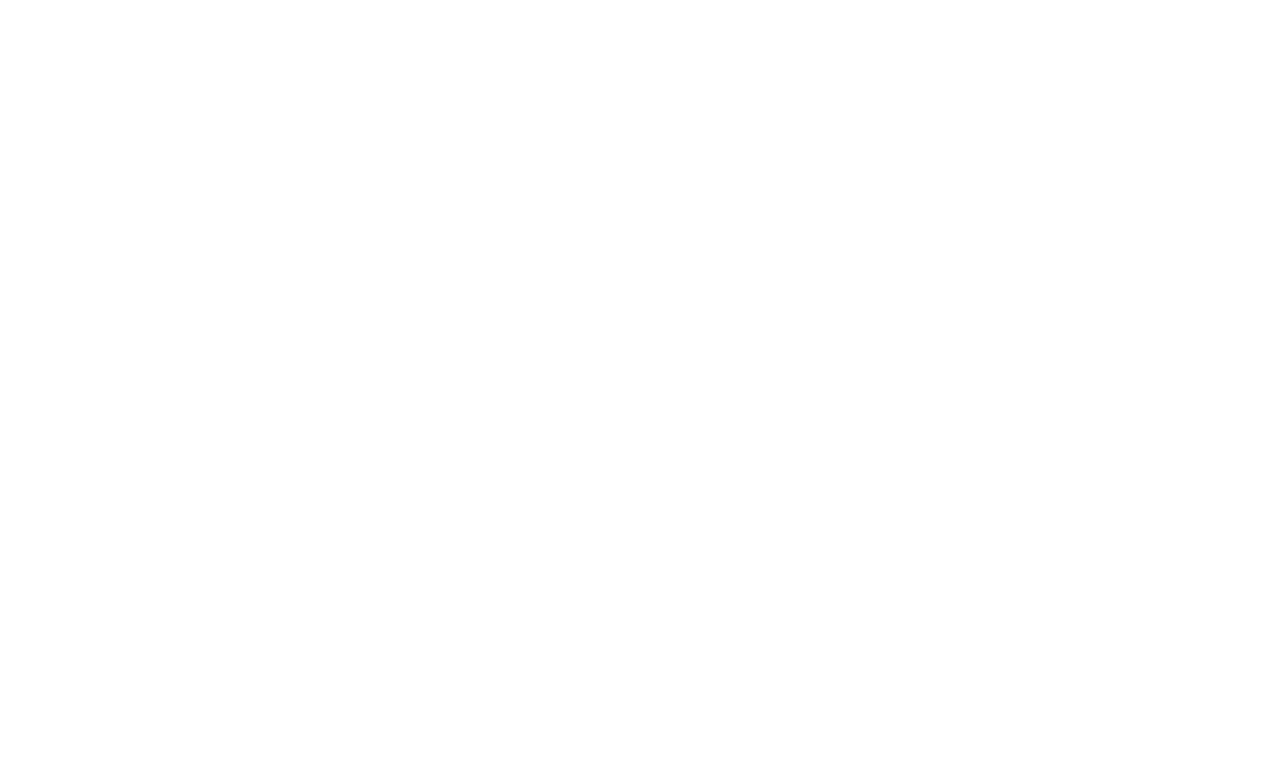
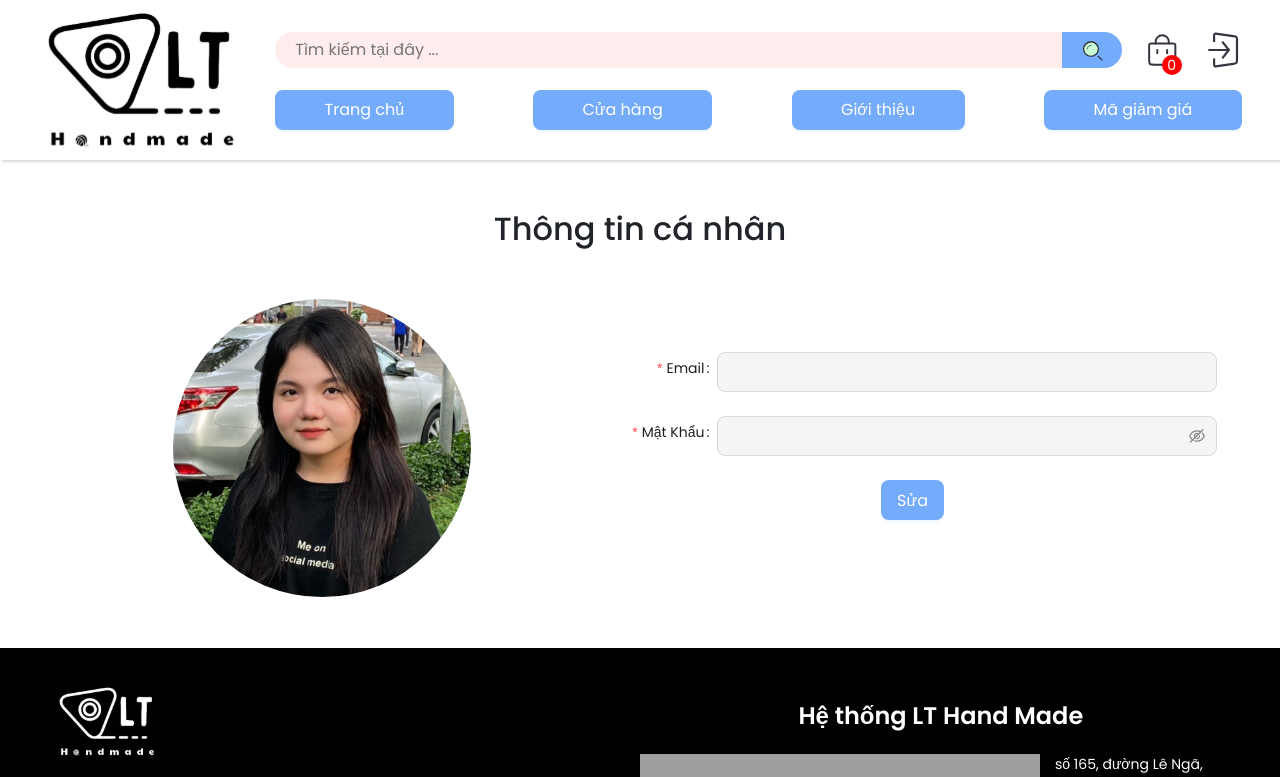
Before and after one commit to nguyenduchoa0130/hand-made-proj, a React (Create React App) app: page /information in a window 1280 px wide. Before the commit this address had no page. Shown: the top 777 px of the page. Built offline with nearby package versions, Linux system fonts and the light colour scheme; grey boxes are pictures that could not be loaded.

Commit message:
complete pj

```diff
--- a/src/App.jsx
+++ b/src/App.jsx
@@ -22,6 +22,7 @@
 const Intro = lazy(() => import('./pages/intro'));
 const Order = lazy(() => import('./pages/order'));
 const Detail = lazy(() => import('./pages/detail'));
+const Information = lazy(() => import('./pages/information'));
 
 const App = () => {
   const routes = useRoutes([
@@ -41,6 +42,10 @@
         {
           path: 'register',
           element: <LazyComponent component={<Register />} />,
+        },
+        {
+          path: 'information',
+          element: <LazyComponent component={<Information />} />,
         },
         {
           path: 'store',
--- a/src/core/layouts/header/Header.jsx
+++ b/src/core/layouts/header/Header.jsx
@@ -25,7 +25,9 @@
     {
       key: '1',
       label: (
-        <div>Thông tin cá nhân</div>
+        <div onClick={() => {
+          handleNavigate('/information')
+        }}>Thông tin cá nhân</div>
       ),
     },
     {
@@ -66,7 +68,7 @@
                 <img src={LogoutIcon} alt='logo' />
               </div>
             </> : <>
-              <div className='icon-up'>
+              <div className='icon-up' onClick={() => handleNavigate('/order')}>
                 <img src={BagIcon} alt='logo' />
               </div>
               <div className='icon-up'>
--- a/src/pages/auth/login/Login.jsx
+++ b/src/pages/auth/login/Login.jsx
@@ -55,7 +55,7 @@
                             },
                         ]}
                     >
-                        <Input />
+                        <Input size='large'/>
                     </Form.Item>
 
                     <Form.Item
@@ -68,7 +68,7 @@
                             },
                         ]}
                     >
-                        <Input.Password />
+                        <Input.Password size='large'/>
                     </Form.Item>
 
                     <Form.Item
--- a/src/pages/auth/register/Register.jsx
+++ b/src/pages/auth/register/Register.jsx
@@ -44,7 +44,7 @@
                             },
                         ]}
                     >
-                        <Input />
+                        <Input size='large'/>
                     </Form.Item>
 
                     <Form.Item
@@ -57,7 +57,7 @@
                             },
                         ]}
                     >
-                        <Input.Password />
+                        <Input.Password size='large'/>
                     </Form.Item>
 
                     <Form.Item
--- /dev/null
+++ b/src/pages/information/Information.jsx
@@ -0,0 +1,113 @@
+import React, { useState } from 'react'
+import './style.scss'
+import AvatarIcon from '../../assets/img/avatar-2.png'
+import { Avatar, message } from 'antd'
+import { Button, Form, Input } from 'antd';
+import { useDispatch, useSelector } from 'react-redux';
+import { selectUserInfo } from '../../stores/global/global.selectors';
+import { setUser } from '../../stores/global/global.actions';
+
+
+const Information = () => {
+    const [isEdit, setIsEdit] = useState(false)
+    const [messageApi, contextHolder] = message.useMessage();
+    const dispatch = useDispatch()
+    const userInfo = useSelector(selectUserInfo)
+
+    const onFinish = (values) => {
+        dispatch(setUser(values))
+        messageApi.open({
+            type: 'success',
+            content: 'Cập nhật thành công',
+        });
+        setIsEdit(false)
+    };
+    const onFinishFailed = (errorInfo) => {
+        console.log('Failed:', errorInfo);
+    };
+    return (
+        <div className='information'>
+            {contextHolder}
+            <h2 className='title'>Thông tin cá nhân</h2>
+            <div className='information-content'>
+                <div>
+                    <Avatar src={AvatarIcon} style={{ width: 300, height: 300 }} />
+                </div>
+                <div>
+                    <Form
+                        name="basic"
+                        labelCol={{
+                            span: 8,
+                        }}
+                        wrapperCol={{
+                            span: 16,
+                        }}
+                        style={{
+                            maxWidth: 600,
+                        }}
+                        initialValues={{
+                            remember: true,
+                        }}
+                        onFinish={onFinish}
+                        onFinishFailed={onFinishFailed}
+                        autoComplete="off"
+                    >
+                        <Form.Item
+                            label="Email"
+                            name="email"
+                            initialValue={userInfo.email}
+                            rules={[
+                                {
+                                    required: true,
+                                    type: 'email',
+                                    message: 'Vui lòng nhập đúng email!',
+                                },
+                            ]}
+                        >
+                            <Input size='large' style={{ width: 500 }} disabled={!isEdit} />
+                        </Form.Item>
+
+                        <Form.Item
+                            label="Mật Khẩu"
+                            name="password"
+                            initialValue={userInfo.password}
+                            rules={[
+                                {
+                                    required: true,
+                                    message: 'Vui lòng nhập mật khẩu!',
+                                },
+                            ]}
+                        >
+                            <Input.Password size='large' style={{ width: 500 }} disabled={!isEdit} />
+                        </Form.Item>
+
+                        <Form.Item
+                            wrapperCol={{
+                                offset: 8,
+                                span: 16,
+                            }}
+                        >
+                            {isEdit ? <>
+                                <div style={{ display: 'flex', justifyContent: 'center' }}>
+                                    <Button type="primary" size='large' htmlType="submit" style={{ marginRight: '10px' }} >
+                                        Cập Nhật
+                                    </Button>
+                                    <Button type="dashed" size='large' onClick={() => setIsEdit(false)}>
+                                        Hủy
+                                    </Button>
+                                </div></> : <>
+                                <Button type="primary" size='large' onClick={() => setIsEdit(true)}>
+                                    Sửa
+                                </Button>
+                            </>}
+
+                        </Form.Item>
+                    </Form>
+                </div>
+            </div>
+
+        </div>
+    )
+}
+
+export default Information
--- /dev/null
+++ b/src/pages/information/index.js
@@ -0,0 +1,2 @@
+import Information from './Information';
+export default Information;
--- /dev/null
+++ b/src/pages/information/style.scss
@@ -0,0 +1,11 @@
+.information{
+    padding: 50px 3%;
+    text-align: center;
+    .information-content{
+        margin-top: 50px;
+        display: flex;
+        justify-content: center;
+        align-items: center;
+        gap:50px;
+    }
+}
```
